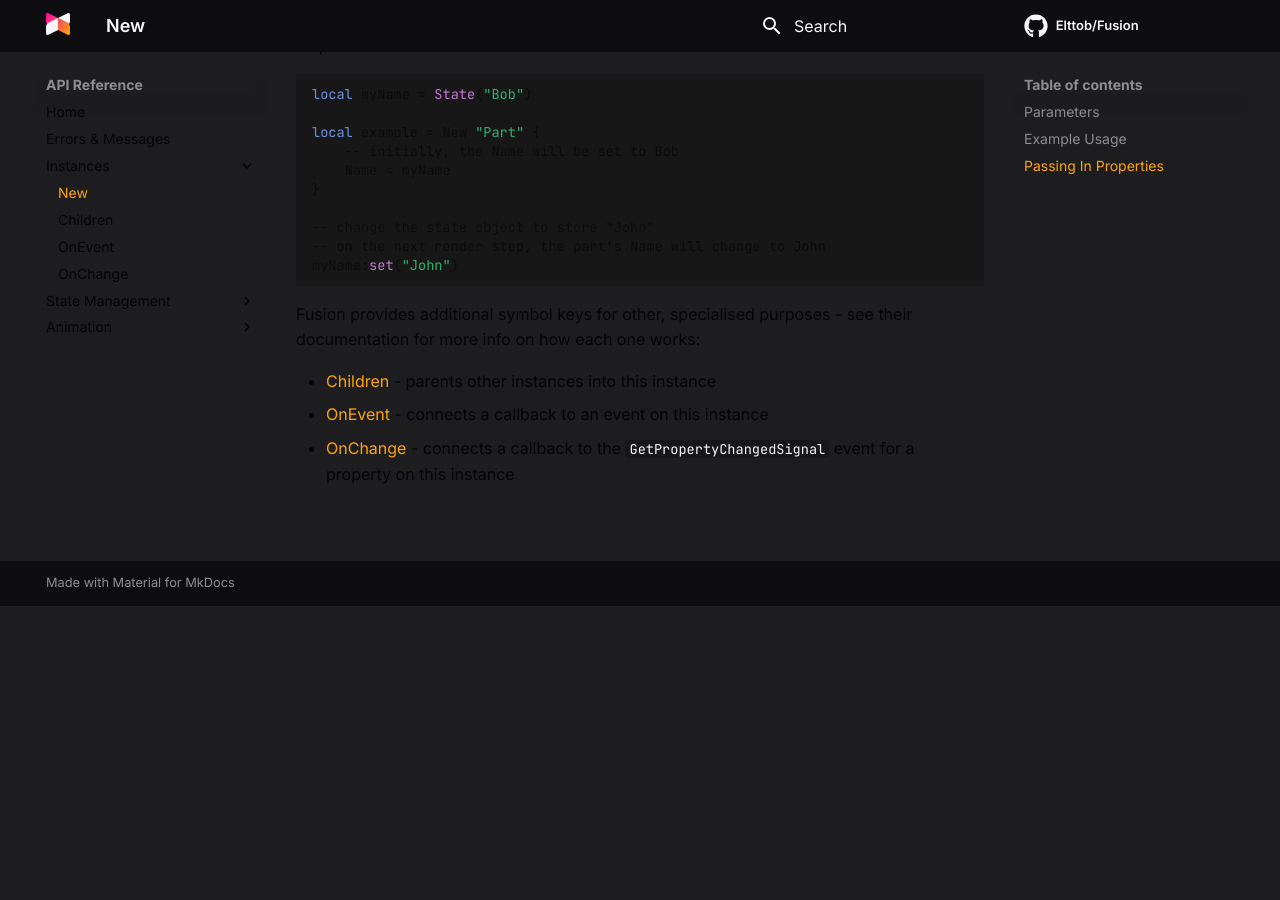
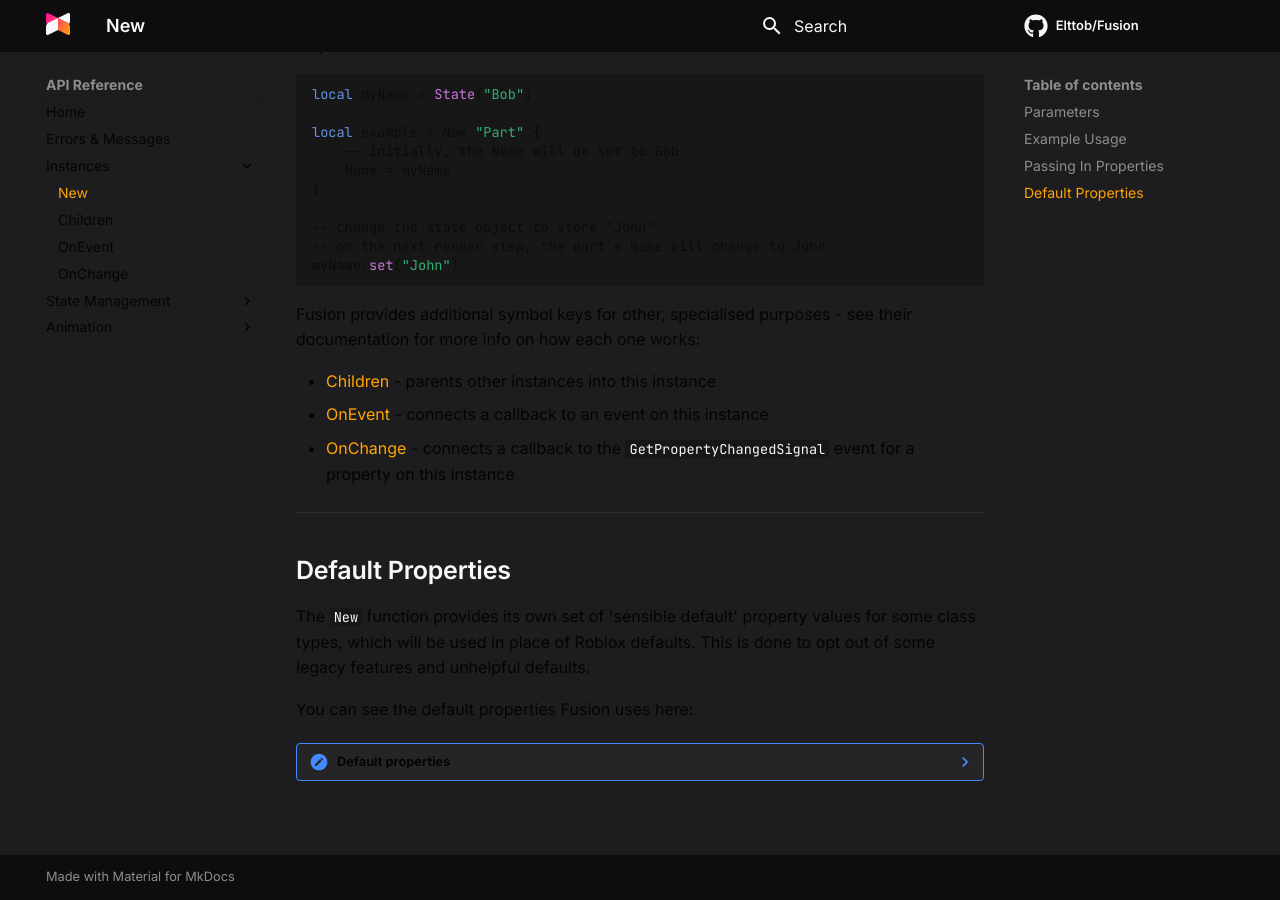
Before and after one commit to dphfox/Fusion, an MkDocs documentation site: the page built from docs/api-reference/api/new.md, in a window 1280 px wide and 900 px high, scrolled down 1826 px. Built offline with MkDocs 1.6.1 and Material for MkDocs 9.7.7, drawn with Linux system fonts in a browser that asks for light colours; comment, search, counter and statistics services are not loaded; before the commit the page ends 2432 px from its top, so only the background shows below that.

Commit message:
Add default property documentation

````diff
--- a/docs/api-reference/api/new.md
+++ b/docs/api-reference/api/new.md
@@ -102,3 +102,111 @@ instance
 this instance
 - [OnChange](../onchange) - connects a callback to the
 `GetPropertyChangedSignal` event for a property on this instance
+
+-----
+
+## Default Properties
+
+The `New` function provides its own set of 'sensible default' property values
+for some class types, which will be used in place of Roblox defaults. This is
+done to opt out of some legacy features and unhelpful defaults.
+
+You can see the default properties Fusion uses here:
+
+??? note "Default properties"
+	```Lua
+	ScreenGui = {
+		ResetOnSpawn = false,
+		ZIndexBehavior = "Sibling"
+	},
+
+	BillboardGui = {
+		ResetOnSpawn = false,
+		ZIndexBehavior = "Sibling"
+	},
+
+	SurfaceGui = {
+		ResetOnSpawn = false,
+		ZIndexBehavior = "Sibling",
+
+		SizingMode = "PixelsPerStud",
+		PixelsPerStud = 50
+	},
+
+	Frame = {
+		BackgroundColor3 = Color3.new(1, 1, 1),
+		BorderColor3 = Color3.new(0, 0, 0),
+		BorderSizePixel = 0
+	},
+
+	ScrollingFrame = {
+		BackgroundColor3 = Color3.new(1, 1, 1),
+		BorderColor3 = Color3.new(0, 0, 0),
+		BorderSizePixel = 0,
+
+		ScrollBarImageColor3 = Color3.new(0, 0, 0)
+	},
+
+	TextLabel = {
+		BackgroundColor3 = Color3.new(1, 1, 1),
+		BorderColor3 = Color3.new(0, 0, 0),
+		BorderSizePixel = 0,
+
+		Font = "SourceSans",
+		Text = "",
+		TextColor3 = Color3.new(0, 0, 0),
+		TextSize = 14
+	},
+
+	TextButton = {
+		BackgroundColor3 = Color3.new(1, 1, 1),
+		BorderColor3 = Color3.new(0, 0, 0),
+		BorderSizePixel = 0,
+
+		AutoButtonColor = false,
+
+		Font = "SourceSans",
+		Text = "",
+		TextColor3 = Color3.new(0, 0, 0),
+		TextSize = 14
+	},
+
+	TextBox = {
+		BackgroundColor3 = Color3.new(1, 1, 1),
+		BorderColor3 = Color3.new(0, 0, 0),
+		BorderSizePixel = 0,
+
+		ClearTextOnFocus = false,
+
+		Font = "SourceSans",
+		Text = "",
+		TextColor3 = Color3.new(0, 0, 0),
+		TextSize = 14
+	},
+
+	ImageLabel = {
+		BackgroundColor3 = Color3.new(1, 1, 1),
+		BorderColor3 = Color3.new(0, 0, 0),
+		BorderSizePixel = 0
+	},
+
+	ImageButton = {
+		BackgroundColor3 = Color3.new(1, 1, 1),
+		BorderColor3 = Color3.new(0, 0, 0),
+		BorderSizePixel = 0,
+
+		AutoButtonColor = false
+	},
+
+	ViewportFrame = {
+		BackgroundColor3 = Color3.new(1, 1, 1),
+		BorderColor3 = Color3.new(0, 0, 0),
+		BorderSizePixel = 0
+	},
+
+	VideoFrame = {
+		BackgroundColor3 = Color3.new(1, 1, 1),
+		BorderColor3 = Color3.new(0, 0, 0),
+		BorderSizePixel = 0
+	}
+	```
````
